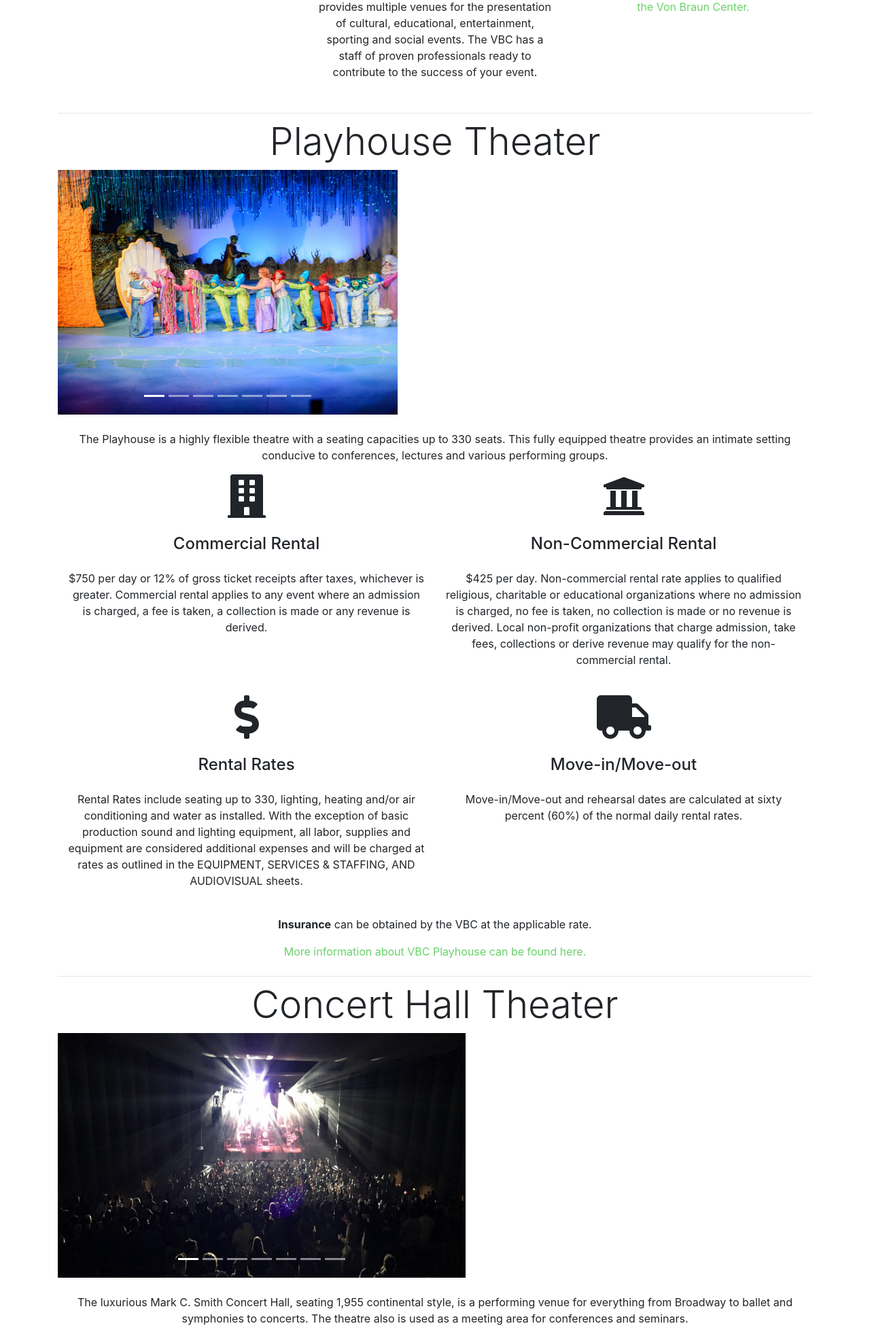
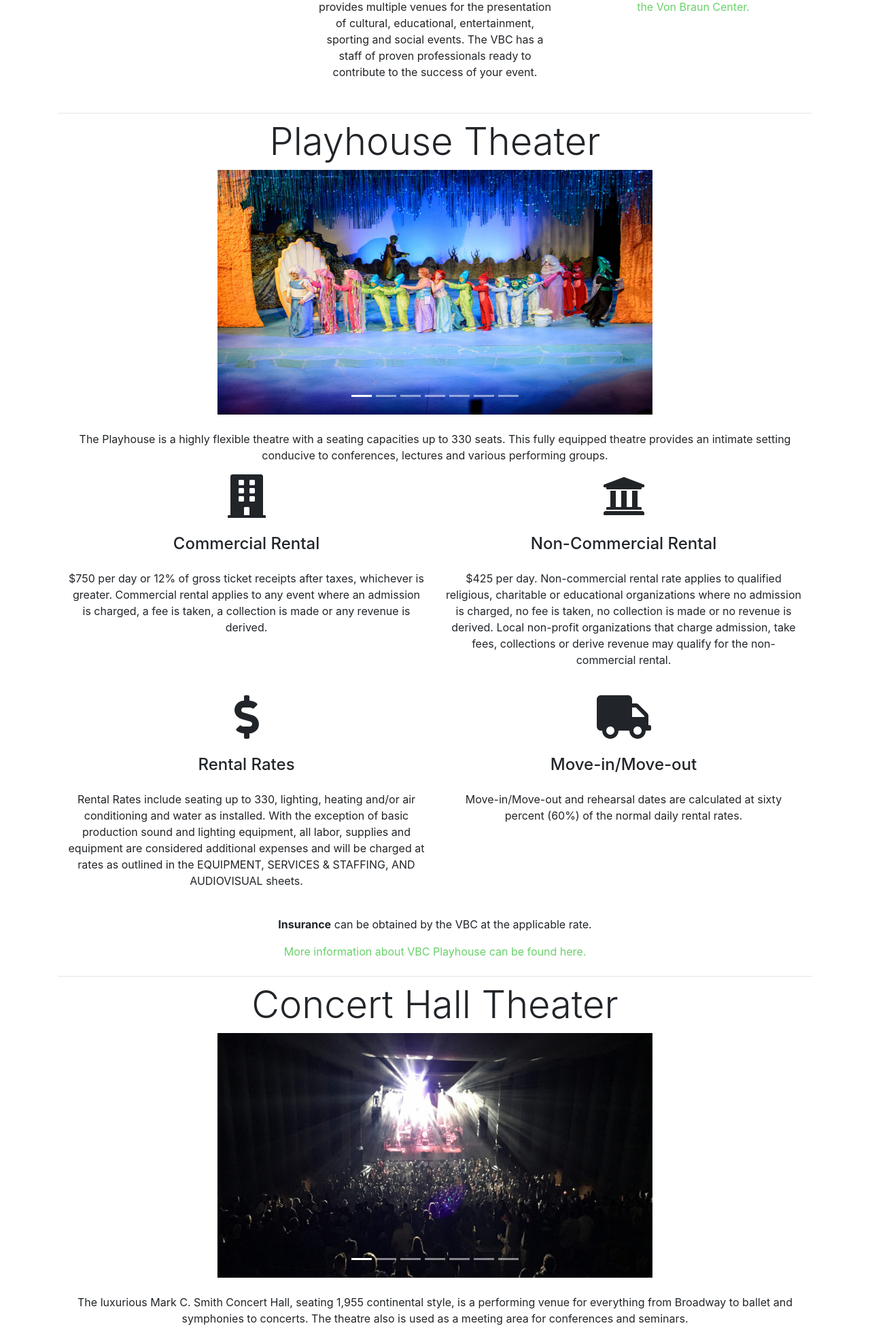
Before and after one commit to aklomkaew/theaterTicketManager, a Django app: page / in a window 1280 px wide. Shown: the part 906-2860 px from the top of the page at 68% size. Run offline with Django 3.2, Linux system fonts and the light colour scheme; some libraries are stand-ins or nearby versions.

Commit message:
Fixed carousel centering issue

```diff
--- a/mySite/webapp/static/css/style.css
+++ b/mySite/webapp/static/css/style.css
@@ -11,18 +11,17 @@ body{
 main{
     flex: 1;
 }
-
 .carousel-inner > .carousel-item > img,
 .carousel-inner > .carousel-item > a > img {
     width:640px;
     height:360px;
     margin:auto;
 }
-
 .padding-head {
   padding-top: 2rem;
   padding-bottom: 6rem;
 }
+
 #playhouse{
     height: 150px;
     margin: 0 auto;
--- a/mySite/webapp/templates/webapp/home.html
+++ b/mySite/webapp/templates/webapp/home.html
@@ -102,8 +102,7 @@
             <h1 class="display-4">Playhouse Theater</h1>
           </div>
 
-          <div class="c-wrapper text-center">
-          <div id="slides2" class="carousel slide center" data-ride="carousel" style="width:500px">
+          <div id="slides2" class="carousel slide center" data-ride="carousel" style="width:500px margin: 0 auto">
             <ul class="carousel-indicators">
               <li data-target="#slides2" data-slide-to="0" class="active"></li>
               <li data-target="#slides2" data-slide-to="1"></li>
@@ -133,7 +132,6 @@
                 <img src="{% static 'img/theaters/playhouse6.jpg' %}" class="img-responsive" alt="Playhouse6">
               </div>
             </div>
-          </div>
           </div>
 
           <br>
@@ -221,8 +219,7 @@
             <h1 class="display-4">Concert Hall Theater</h1>
           </div>
 
-          <div class="c-wrapper text-center">
-          <div id="slides3" class="carousel slide center" data-ride="carousel" style="width:600px">
+          <div id="slides3" class="carousel slide center" data-ride="carousel" style="width:600px margin: 0 auto">
             <ul class="carousel-indicators">
               <li data-target="#slides3" data-slide-to="0" class="active"></li>
               <li data-target="#slides3" data-slide-to="1"></li>
@@ -252,7 +249,6 @@
                 <img src="{% static 'img/theaters/concert6.jpg' %}" class="img-responsive" alt="Concert6">
               </div>
             </div>
-          </div>
           </div>
 
           <br>
```
